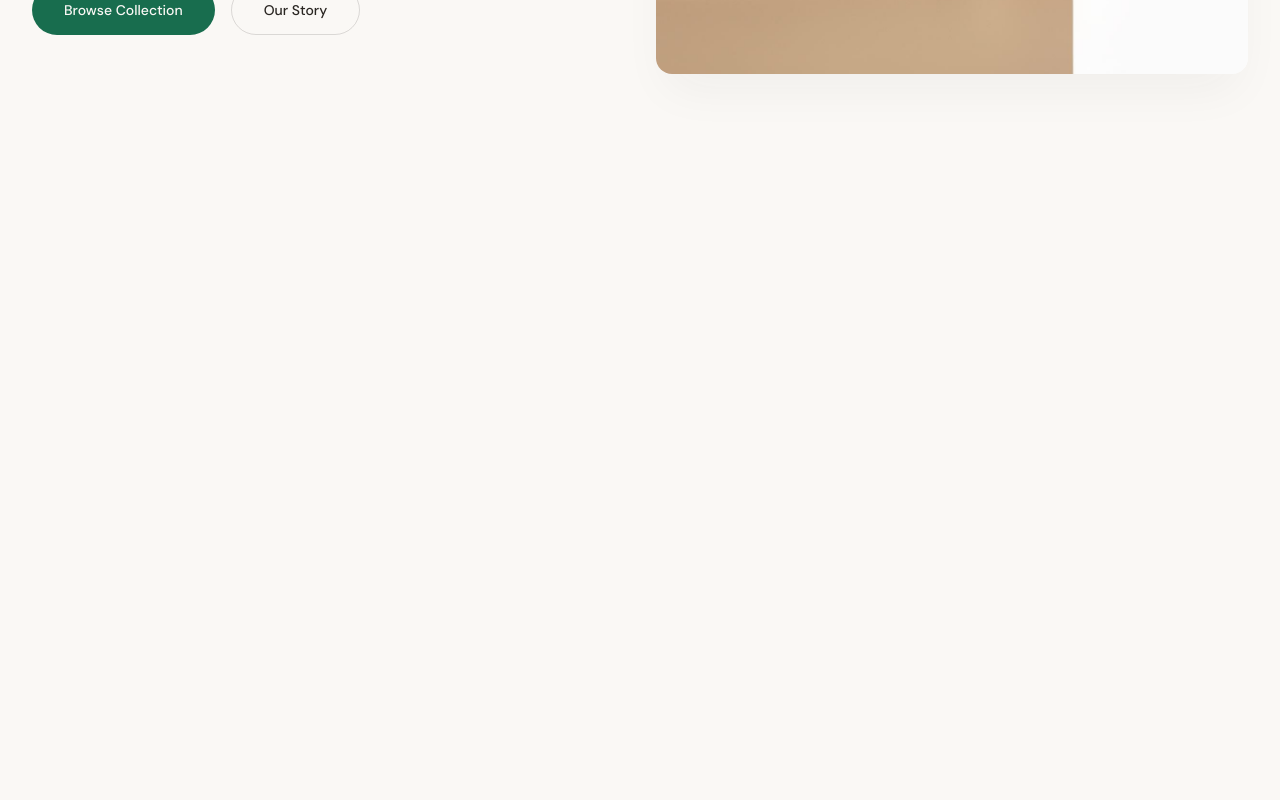
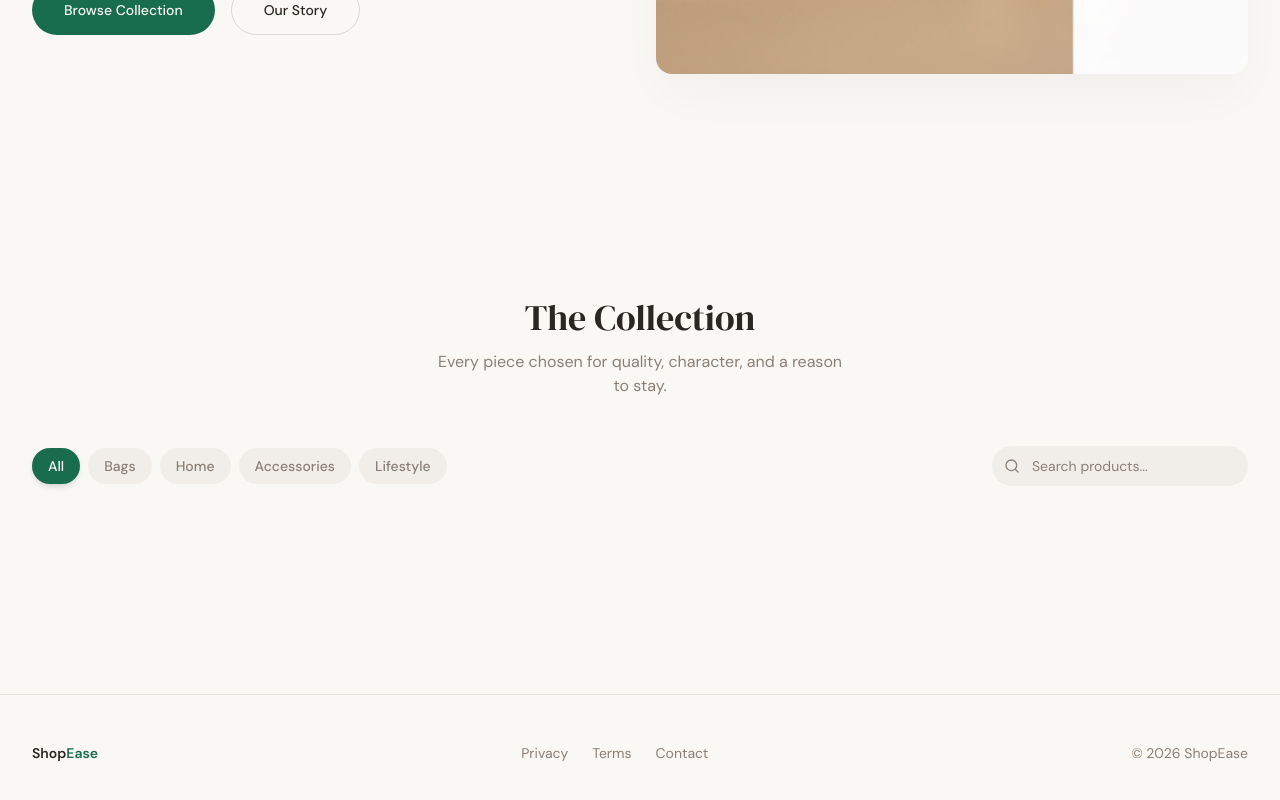
Before and after one commit to Sreelatha-Vallabhaneni/ShopEase, a React (Vite) app: page / in a window 1280 px wide. Shown: the part 606-1406 px from the top of the page. Before the commit the page ends 800 px from the top, so only its background shows below. Built offline with nearby package versions, Linux system fonts and the light colour scheme.

Commit message:
created products and productCatalog

```diff
--- /dev/null
+++ b/src/components/ProductCatalog.tsx
@@ -0,0 +1,84 @@
+import { useState, useMemo } from "react";
+import { Search } from "lucide-react";
+import { products, categories } from "@/data/products";
+//import ProductCard from "./ProductCard";
+
+export default function ProductCatalog() {
+  const [activeCategory, setActiveCategory] = useState<string>("All");
+  const [searchQuery, setSearchQuery] = useState("");
+
+  const filtered = useMemo(() => {
+    return products.filter((p) => {
+      const matchCategory = activeCategory === "All" || p.category === activeCategory;
+      const matchSearch =
+        !searchQuery ||
+        p.name.toLowerCase().includes(searchQuery.toLowerCase()) ||
+        p.description.toLowerCase().includes(searchQuery.toLowerCase());
+      return matchCategory && matchSearch;
+    });
+  }, [activeCategory, searchQuery]);
+
+  return (
+    <section id="products" className="py-24 md:py-32">
+      <div className="container">
+        <div className="text-center mb-12 space-y-3">
+          <h2 className="font-display text-3xl md:text-4xl text-foreground">
+            The Collection
+          </h2>
+          <p className="text-muted-foreground max-w-md mx-auto">
+            Every piece chosen for quality, character, and a reason to stay.
+          </p>
+        </div>
+
+        {/* Filters */}
+        <div className="flex flex-col sm:flex-row items-center justify-between gap-4 mb-12">
+          <div className="flex items-center gap-2 flex-wrap justify-center">
+            {categories.map((cat) => (
+              <button
+                key={cat}
+                onClick={() => setActiveCategory(cat)}
+                className={`px-4 py-2 rounded-full text-sm font-medium transition-all duration-200 active:scale-95 ${
+                  activeCategory === cat
+                    ? "bg-primary text-primary-foreground shadow-md"
+                    : "bg-muted text-muted-foreground hover:text-foreground"
+                }`}
+              >
+                {cat}
+              </button>
+            ))}
+          </div>
+
+          <div className="relative w-full sm:w-64">
+            <Search className="absolute left-3 top-1/2 -translate-y-1/2 w-4 h-4 text-muted-foreground" />
+            <input
+              type="text"
+              placeholder="Search products..."
+              value={searchQuery}
+              onChange={(e) => setSearchQuery(e.target.value)}
+              className="w-full pl-10 pr-4 py-2.5 rounded-full bg-muted border-0 text-sm text-foreground placeholder:text-muted-foreground focus:outline-none focus:ring-2 focus:ring-primary/30 transition-shadow"
+            />
+          </div>
+        </div>
+
+        {/* Grid */}
+        {filtered.length > 0 ? (
+          <div className="grid grid-cols-2 md:grid-cols-3 lg:grid-cols-4 gap-6 md:gap-8">
+            {/* {filtered.map((product, i) => (
+              <ProductCard key={product.id} product={product} index={i} />
+            ))} */}
+          </div>
+        ) : (
+          <div className="text-center py-24 text-muted-foreground">
+            <p className="text-lg mb-2">No products match your search.</p>
+            <button
+              onClick={() => { setSearchQuery(""); setActiveCategory("All"); }}
+              className="text-primary underline underline-offset-4 hover:opacity-80"
+            >
+              Clear filters
+            </button>
+          </div>
+        )}
+      </div>
+    </section>
+  );
+}
--- /dev/null
+++ b/src/data/products.ts
@@ -0,0 +1,86 @@
+import leatherBag from "@/assets/products/leather-bag.jpg";
+import ceramicVase from "@/assets/products/ceramic-vase.jpg";
+import scentedCandle from "@/assets/products/scented-candle.jpg";
+import sunglasses from "@/assets/products/sunglasses.jpg";
+import woolThrow from "@/assets/products/wool-throw.jpg";
+import waterBottle from "@/assets/products/water-bottle.jpg";
+import linenTote from "@/assets/products/linen-tote.jpg";
+import deskOrganizer from "@/assets/products/desk-organizer.jpg";
+
+export interface Product {
+  id: string;
+  name: string;
+  price: number;
+  category: string;
+  image: string;
+  description: string;
+}
+
+export const categories = ["All", "Bags", "Home", "Accessories", "Lifestyle"] as const;
+
+export const products: Product[] = [
+  {
+    id: "1",
+    name: "Cognac Crossbody Bag",
+    price: 128,
+    category: "Bags",
+    image: leatherBag,
+    description: "Hand-stitched leather crossbody in rich cognac. Adjustable strap, brass hardware.",
+  },
+  {
+    id: "2",
+    name: "Speckled Ceramic Vase",
+    price: 64,
+    category: "Home",
+    image: ceramicVase,
+    description: "Wheel-thrown stoneware vase with a creamy speckled glaze. Each one unique.",
+  },
+  {
+    id: "3",
+    name: "Amber & Cedar Candle",
+    price: 38,
+    category: "Home",
+    image: scentedCandle,
+    description: "Hand-poured soy candle with warm amber, cedar, and a hint of bergamot. 60-hour burn.",
+  },
+  {
+    id: "4",
+    name: "Tortoise Round Sunglasses",
+    price: 95,
+    category: "Accessories",
+    image: sunglasses,
+    description: "Acetate frame with polarized lenses. UV400 protection. Classic tortoise finish.",
+  },
+  {
+    id: "5",
+    name: "Oatmeal Wool Throw",
+    price: 112,
+    category: "Home",
+    image: woolThrow,
+    description: "Chunky-knit merino wool throw in warm oatmeal. Fringe detailing, 130×170 cm.",
+  },
+  {
+    id: "6",
+    name: "Matte Black Water Bottle",
+    price: 34,
+    category: "Lifestyle",
+    image: waterBottle,
+    description: "Double-wall insulated stainless steel. Keeps drinks cold 24h or hot 12h. 750ml.",
+  },
+  {
+    id: "7",
+    name: "Natural Linen Tote",
+    price: 52,
+    category: "Bags",
+    image: linenTote,
+    description: "Oversized linen-cotton tote with reinforced handles. Perfect daily carryall.",
+  },
+  {
+    id: "8",
+    name: "Walnut Desk Organizer",
+    price: 78,
+    category: "Lifestyle",
+    image: deskOrganizer,
+    description: "Solid walnut with three compartments. Oil-finished to highlight the natural grain.",
+  },
+];
--- a/src/pages/Index.tsx
+++ b/src/pages/Index.tsx
@@ -1,17 +1,17 @@
 import Navbar from "@/components/Navbar";
 import HeroSection from "@/components/HeroSection";
-// import ProductCatalog from "@/components/ProductCatalog";
-// import CartDrawer from "@/components/CartDrawer";
-// import Footer from "@/components/Footer";
+import ProductCatalog from "@/components/ProductCatalog";
+//import CartDrawer from "@/components/CartDrawer";
+import Footer from "@/components/Footer";
 
 const Index = () => {
   return (
     <div className="min-h-screen overflow-x-hidden">
       <Navbar />
       <HeroSection />
-      {/* <ProductCatalog />
-      <CartDrawer />
-      <Footer /> */}
+      <ProductCatalog />
+
+      <Footer />
     </div>
   );
 };
```
